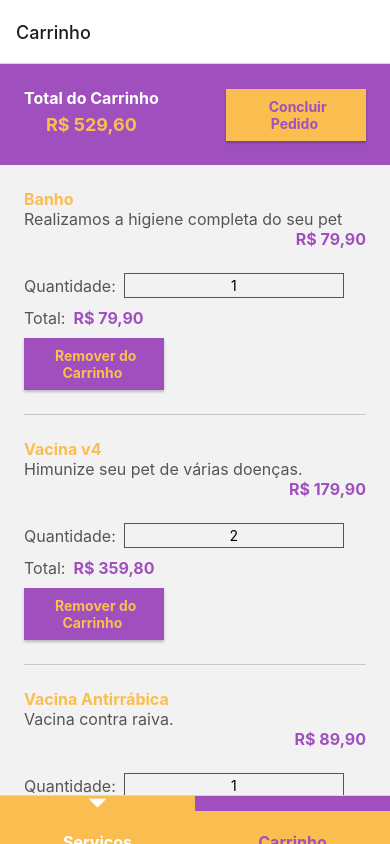
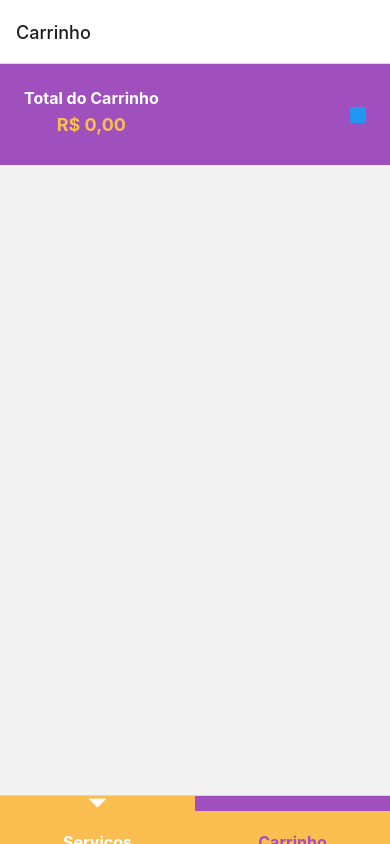
Before and after one commit to pdr-dev71/app-gatito, a React Native app: screen /Carrinho in a window 390 px wide. Built offline with nearby package versions, Linux system fonts and the light colour scheme.

Commit message:
added reducer in project and created actions

```diff
--- a/App.js
+++ b/App.js
@@ -1,13 +1,20 @@
 import React from 'react';
 import 'intl';
 import 'intl/locale-data/jsonp/pt-BR'
-
-import Carrinho from './src/Telas/Carrinho';
 import TelaPadrao from './src/Componentes/TelaPadrao';
 import Rotas from './src/Rotas';
+import { Provider } from 'react-redux';
+import { store } from './src/Store'
 
 
 
 export default function App() {
-  return <TelaPadrao><Rotas/></TelaPadrao>
+  return (
+    <Provider store={store}>
+      <TelaPadrao>
+        <Rotas/>
+      </TelaPadrao>
+    </Provider>
+  )
+
 }
--- a/src/Rotas.js
+++ b/src/Rotas.js
@@ -1,17 +1,16 @@
-import React from 'react';
+import React from 'react'
+import { NavigationContainer } from '@react-navigation/native'
+import { createBottomTabNavigator } from '@react-navigation/bottom-tabs'
+import Servicos from './Telas/Servicos'
+import { Carrinho } from './Telas/Carrinho'
+import { cores } from './estilos'
+import Icon from 'react-native-vector-icons/Entypo'
 
-import { NavigationContainer } from '@react-navigation/native';
-import { createBottomTabNavigator } from '@react-navigation/bottom-tabs';
+const Tab = createBottomTabNavigator()
 
-import Servicos from './Telas/Servicos';
-import Carrinho from './Telas/Carrinho';
-
-import { cores } from './estilos';
-
-const Tab = createBottomTabNavigator();
-
-export default function Rotas() {
-  return <NavigationContainer>
+export default function Rotas () {
+  return (
+    <NavigationContainer>
       <Tab.Navigator
         tabBarOptions={{
           activeTintColor: cores.roxo,
@@ -19,7 +18,7 @@ export default function Rotas() {
           activeBackgroundColor: cores.roxo,
           inactiveBackgroundColor: cores.laranja,
           style: {
-          height: 70,
+            height: 70
           },
           labelStyle: {
             width: '100%',
@@ -31,10 +30,12 @@ export default function Rotas() {
             paddingTop: 21,
             backgroundColor: cores.laranja
           },
-        keyboardHidesTabBar: true,
-      }}>
-      <Tab.Screen name="Serviços" component={Servicos} />
-      <Tab.Screen name="Carrinho" component={Carrinho} />
+          keyboardHidesTabBar: true
+        }}
+      >
+        <Tab.Screen name='Serviços' component={Servicos} />
+        <Tab.Screen name='Carrinho' component={Carrinho} />
       </Tab.Navigator>
     </NavigationContainer>
+  )
 }
--- /dev/null
+++ b/src/Store/Carrinho.js
@@ -0,0 +1,22 @@
+import { createSlice } from "@reduxjs/toolkit";
+
+export const cartSlice = createSlice({
+  name: "carrinho",
+  initialState: {
+    itens: []
+  },
+  reducers: {
+    add(state, action){
+      state.itens.push(action.payload)
+    },
+    remove(state, action){
+      state.itens.splice(action.payload, 1)
+    },
+    reset(state, action){
+      state.itens = []
+    }
+  }
+});
+
+export const actions = cartSlice.actions;
+export default cartSlice.reducer
--- /dev/null
+++ b/src/Store/Contador.js
@@ -0,0 +1,16 @@
+import { createSlice } from "@reduxjs/toolkit";
+
+export const counterSlice = createSlice({
+  name: "contador",
+  initialState: {
+    value: 0
+  },
+  reducers: {
+    plus(state, action){
+      state.value += 1;
+    },
+  }
+});
+
+export const actions = counterSlice.actions;
+export default counterSlice.reducer
--- /dev/null
+++ b/src/Store/index.js
@@ -0,0 +1,9 @@
+import { configureStore } from "@reduxjs/toolkit";
+import contadorReducer from "./Contador";
+import carrinhoReducer from './Carrinho';
+export const store = configureStore({
+  reducer: {
+    contador: contadorReducer,
+    carrinho: carrinhoReducer
+  }
+});
--- a/src/Telas/Carrinho/Item/index.js
+++ b/src/Telas/Carrinho/Item/index.js
@@ -4,8 +4,13 @@ import Botao from '../../../Componentes/Botao';
 import CampoInteiro from '../../../Componentes/CampoInteiro';
 import estilos from './estilos';
 
+import { useDispatch } from 'react-redux';
+import { actions } from '../../../Store/Carrinho';
 
-export default function Item({ nome, preco, descricao, quantidade: quantidadeInicial }) {
+export default function Item({ nome, preco, descricao, quantidade: quantidadeInicial, index }) {
+
+    const dispatch = useDispatch();
+
     const [quantidade, setQuantidade] = useState(quantidadeInicial)
     const [total, setTotal] = useState(preco * quantidadeInicial)
 
@@ -44,7 +49,7 @@ export default function Item({ nome, preco, descricao, quantidade: quantidadeIni
                             style: 'currency', currency: 'BRL'
                         }).format(total)} </Text>
                 </View>
-                <Botao valor="Remover do Carrinho" acao={() => { }} />
+                <Botao valor="Remover do Carrinho" acao={() => {dispatch(actions.remove(index)) }} />
 
             </View>
         </View>
--- a/src/Componentes/StatusCarrinho/estilos.js
+++ b/src/Telas/Carrinho/StatusCarrinho/estilos.js
@@ -1,5 +1,5 @@
 import { StyleSheet } from "react-native";
-import { cores } from "../../estilos";
+import { cores } from "../../../estilos";
 
 export default StyleSheet.create({
     conteudo: {
--- a/src/Componentes/StatusCarrinho/index.js
+++ b/src/Telas/Carrinho/StatusCarrinho/index.js
@@ -1,9 +1,11 @@
 import React from 'react';
-import { View, Text } from 'react-native';
-import Botao from '../Botao'
+import { View, Text, Button } from 'react-native';
 import estilos from './estilos'
+import { useDispatch } from 'react-redux';
+import { actions } from '../../../Store/Carrinho';
 
 export default function StatusCarrinho({ total }) {
+    const dispatch = useDispatch();
     return <View style={estilos.conteudo}>
         <View style={estilos.total}>
             <Text style={estilos.descricao}>Total do Carrinho</Text>
@@ -16,7 +18,7 @@ export default function StatusCarrinho({ total }) {
             </Text>
         </View>
         <View style={estilos.botao}>
-            <Botao style={estilos.botao} valor='Concluir Pedido' invertido='true' acao={() => { }} />
+            <Button style={estilos.botao} valor='Concluir Pedido' invertido='true' acao={() => {dispatch(actions.reset())}} />
         </View>
     </View>
 }
--- a/src/Telas/Carrinho/index.js
+++ b/src/Telas/Carrinho/index.js
@@ -1,48 +1,24 @@
 import React from "react";
 import { FlatList } from "react-native";
+import Item from "./Item";
+import TelaPadrao from "../../Componentes/TelaPadrao";
+import StatusCarrinho from "../../Telas/Carrinho/StatusCarrinho";
+
+import { useSelector } from "react-redux";
+export function Carrinho(){
+    const carrinho = useSelector((state) => state.carrinho.itens);
+    const totalCarrinho = carrinho.reduce((resultado, {preco, quantidade}) => resultado + (preco * quantidade), 0)
 
 
-import Item from "./Item";
+    return(
+        <TelaPadrao>
+            <StatusCarrinho total={totalCarrinho} />
+            <FlatList
+                data={carrinho}
+                renderItem={({ item, index }) => <Item {...item} index={index}/>}
+                keyExtractor={({id}) => String(id)}
+            />
+        </TelaPadrao>
 
-import TelaPadrao from "../../Componentes/TelaPadrao";
-import StatusCarrinho from "../../Componentes/StatusCarrinho";
-
-const servicos = [
-    {
-        id: 1,
-        nome: "Banho",
-        preco: 79.9,
-        descricao: "Realizamos a higiene completa do seu pet",
-        quantidade: 1
-    },
-    {
-        id: 2,
-        nome: "Vacina v4",
-        preco: 179.9,
-        descricao: "Himunize seu pet de várias doenças.",
-        quantidade: 2
-
-    },
-    {
-        id: 3,
-        nome: "Vacina Antirrábica",
-        preco: 89.9,
-        descricao: "Vacina contra raiva.",
-        quantidade: 1
-
-    },
-]
-
-export default function Carrinho() {
-
-    const total = servicos.reduce((soma, { preco, quantidade }) => soma + preco * quantidade, 0)
-
-    return <TelaPadrao>
-        <StatusCarrinho total={total} />
-        <FlatList
-            data={servicos}
-            renderItem={({ item }) => <Item {...item} />}
-            keyExtractor={({id}) => String(id)}
-        />
-    </TelaPadrao>
+    )
 }
--- a/src/Telas/Servicos/Item/index.js
+++ b/src/Telas/Servicos/Item/index.js
@@ -1,11 +1,29 @@
 import React, { useState } from 'react';
-import { Text, TouchableOpacity, View} from 'react-native';
+import { Text, TouchableOpacity, View, Alert} from 'react-native';
 import Botao from '../../../Componentes/Botao';
 import CampoInteiro from '../../../Componentes/CampoInteiro';
-
 import estilos from './estilos'
 
-export default function Item({nome, preco, descricao}){
+import { useDispatch } from 'react-redux';
+import { actions } from '../../../Store/Carrinho'
+
+export default function Item({id, nome, preco, descricao}){
+    const mostraConfirmacao = () => {
+        Alert.alert(
+            "Deseja adicionar o produto?"
+            [
+                {
+                    text: "sim",
+                    onPress: () => console.log("Acao escolhida sim")
+                }
+
+            ]
+        )
+    }
+
+    const dispatch = useDispatch();
+
+
     const [quantidade, setQuantidade] = useState(1)
     const [total, setTotal] = useState(preco)
     const [expandir, setExpandir] = useState(false);
@@ -22,6 +40,9 @@ export default function Item({nome, preco, descricao}){
     const inverteExpandir = () =>{
         setExpandir(!expandir);
         atualizaQuantidadeTotal(1);
+    }
+    const adicionaNoCarrinho = () => {
+        dispatch(actions.add({id, nome, preco, descricao, quantidade}))
     }
     return <>
     <TouchableOpacity style = {estilos.info}onPress={inverteExpandir}>
@@ -47,7 +68,8 @@ export default function Item({nome, preco, descricao}){
                 style: 'currency', currency: 'BRL'
             }).format(total)} </Text>
             </View>
-                <Botao valor = "Adicionar no Carrinho" acao = {() => {}}/>
+                <Botao valor = "Adicionar no Carrinho" acao = {adicionaNoCarrinho} onPress={mostraConfirmacao}/>
+
 
         </View>
     </View>
--- a/src/Telas/Servicos/index.js
+++ b/src/Telas/Servicos/index.js
@@ -5,6 +5,7 @@ import { FlatList } from "react-native";
 import Item from './Item';
 
 import TelaPadrao from '../../Componentes/TelaPadrao';
+
 
 
 
@@ -35,6 +36,7 @@ const servicos = [
 ]
 
 export default function Servicos(){
+
     return <TelaPadrao>
         <FlatList
             data={servicos}
```
Also changed, not shown: package.json (+6 -1 lines), 1 other file (tests, documents, lock files or other folders). Lines whose indentation alone changed are shown as unchanged.
